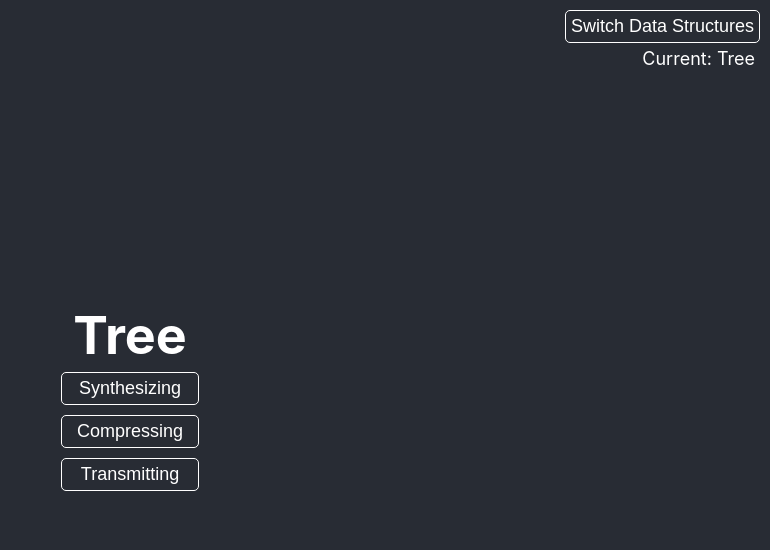
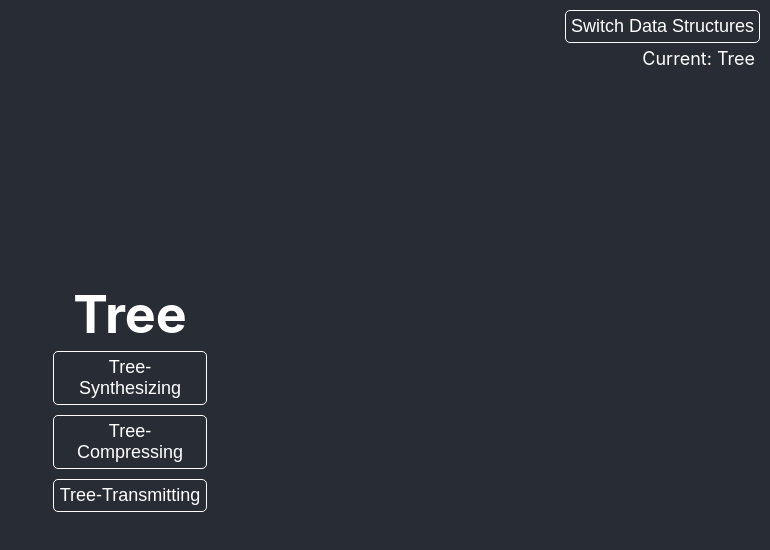
Before and after one commit to gagregrog/diagrammatic, a React (Create React App) app: page / in a window 1280 px wide. Shown: the top 550 px of the page, without its empty margins (510-1280 px from the left). Built offline with nearby package versions, Linux system fonts and the light colour scheme.

Commit message:
data.option -> data.name -> name

```diff
--- a/src/components/SimpleContent.js
+++ b/src/components/SimpleContent.js
@@ -2,20 +2,15 @@ import React, { useCallback } from 'react';
 
 import './simple-content.css';
 
-const SimpleContent = ({ handleClick, name, idx, id }) => {
+const SimpleContent = ({ handleClick, name, idx, id, isGraph, data }) => {
   const handleClickButton = useCallback(() => {
-    handleClick(idx !== undefined ? idx : id);
-  }, [handleClick, idx, id]);
-
-  const parts = name.split('-');
+    handleClick(isGraph ? id : idx);
+  }, [handleClick, idx, id, isGraph]);
 
   return (
     <div className="simple-content-root">
-      <button
-        className="simple-content-btn"
-        onClick={handleClickButton}
-      >
-        {parts[parts.length - 1]}
+      <button className="simple-content-btn" onClick={handleClickButton}>
+        {data?.option || data?.name || name}
       </button>
     </div>
   );
```
